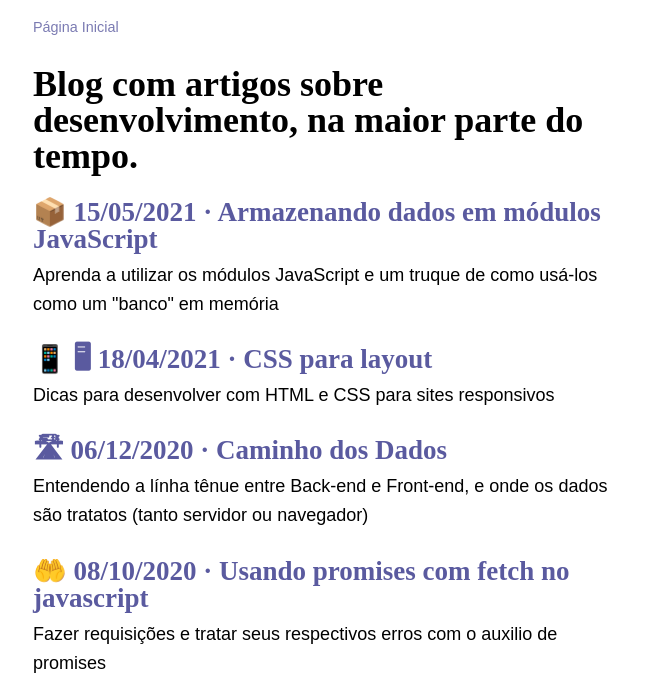
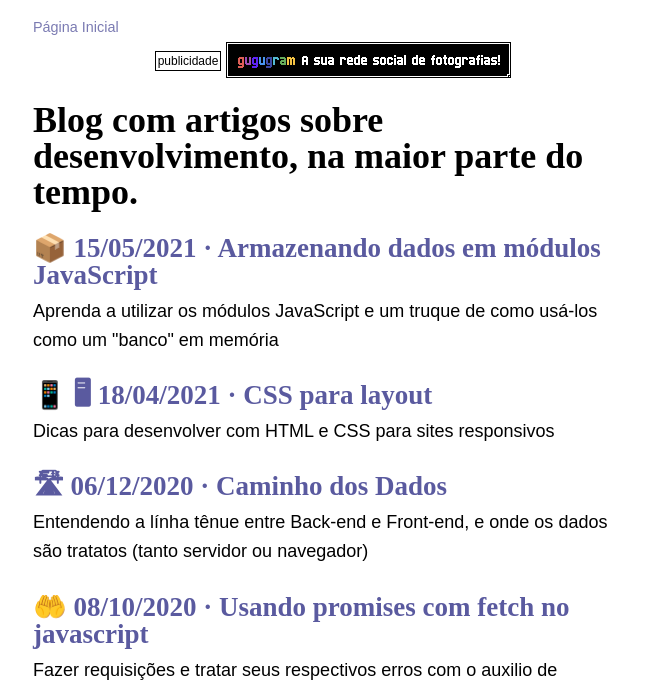
Before and after one commit to imaginamundo/dio.dev, an Astro site: page / in a window 1280 px wide. Shown: the part 48-739 px from the top of the page, without its empty margins (307-971 px from the left). Built offline with nearby package versions, Linux system fonts and the light colour scheme; Astro itself is replaced by a stand-in of ours; a web font is replaced by a local one.

Commit message:
Add publi

```diff
--- a/src/layouts/Layout.astro
+++ b/src/layouts/Layout.astro
@@ -89,6 +89,25 @@ const navItems = [
     dd {
       margin-left: 0;
       margin-bottom: var(--spacing);
+    }
+
+    .publi {
+      text-align: center;
+    }
+    .publi img {
+      image-rendering: -webkit-crisp-edges;
+      image-rendering: pixelated;
+      image-rendering: crisp-edges;
+      -webkit-font-smoothing: none;
+      max-width: 100%;
+      vertical-align: middle;
+    }
+    .publi-label {
+      font-size: .75rem;
+      background-color: #fff;
+      border: 1px solid #000;
+      color: #000;
+      padding: 2px;
     }
 
     .content > *,
@@ -216,6 +235,12 @@ const navItems = [
       }
     </ol>
   </nav>
+  <div class="publi">
+    <span class="publi-label">publicidade</span>
+    <a href="https://www.gugugram.com" target="_blank">
+      <img src="/publi/gugugram.gif" width="285" height="36" alt="gugugram, a sua rede social de fotografias!" />
+    </a>
+  </div>
   <main class:list={{container: centered}}>
     <slot />
   </main>
```
Also changed, not shown: public/publi/gugugram.gif (added).
